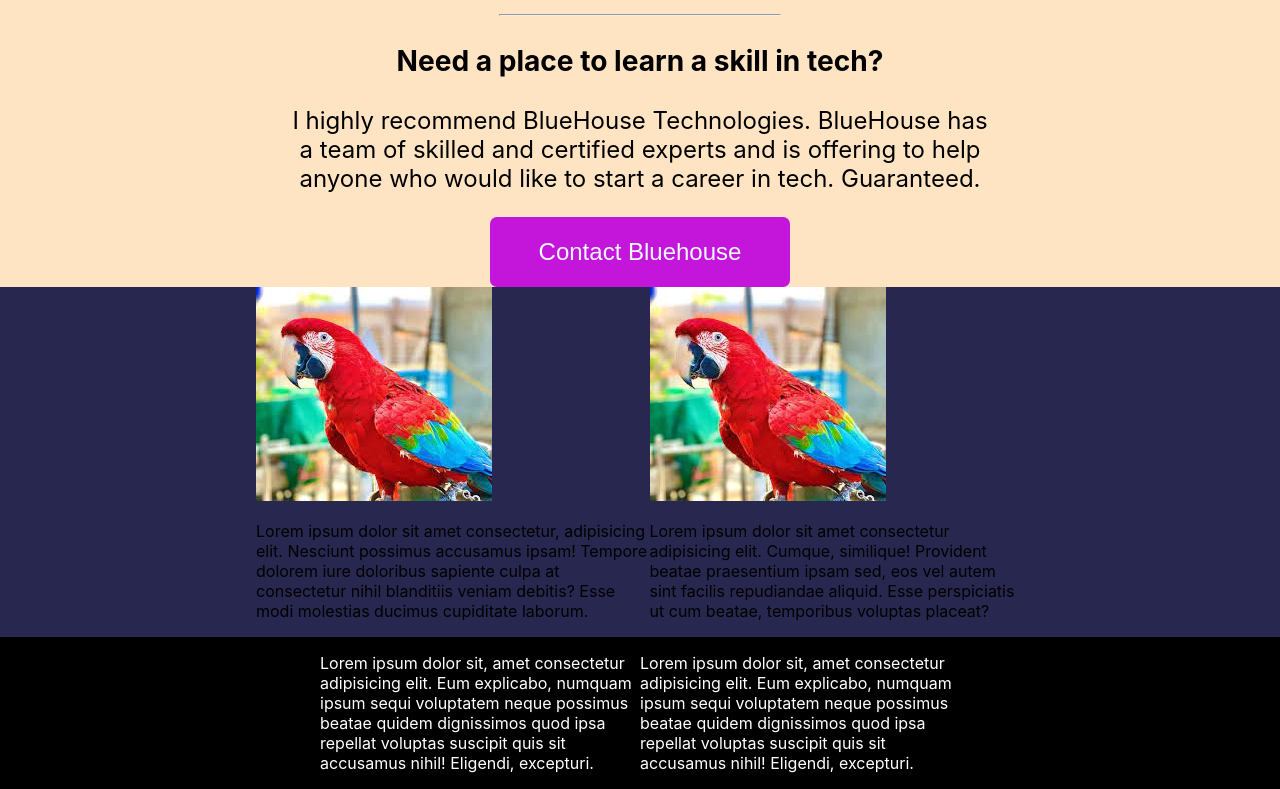
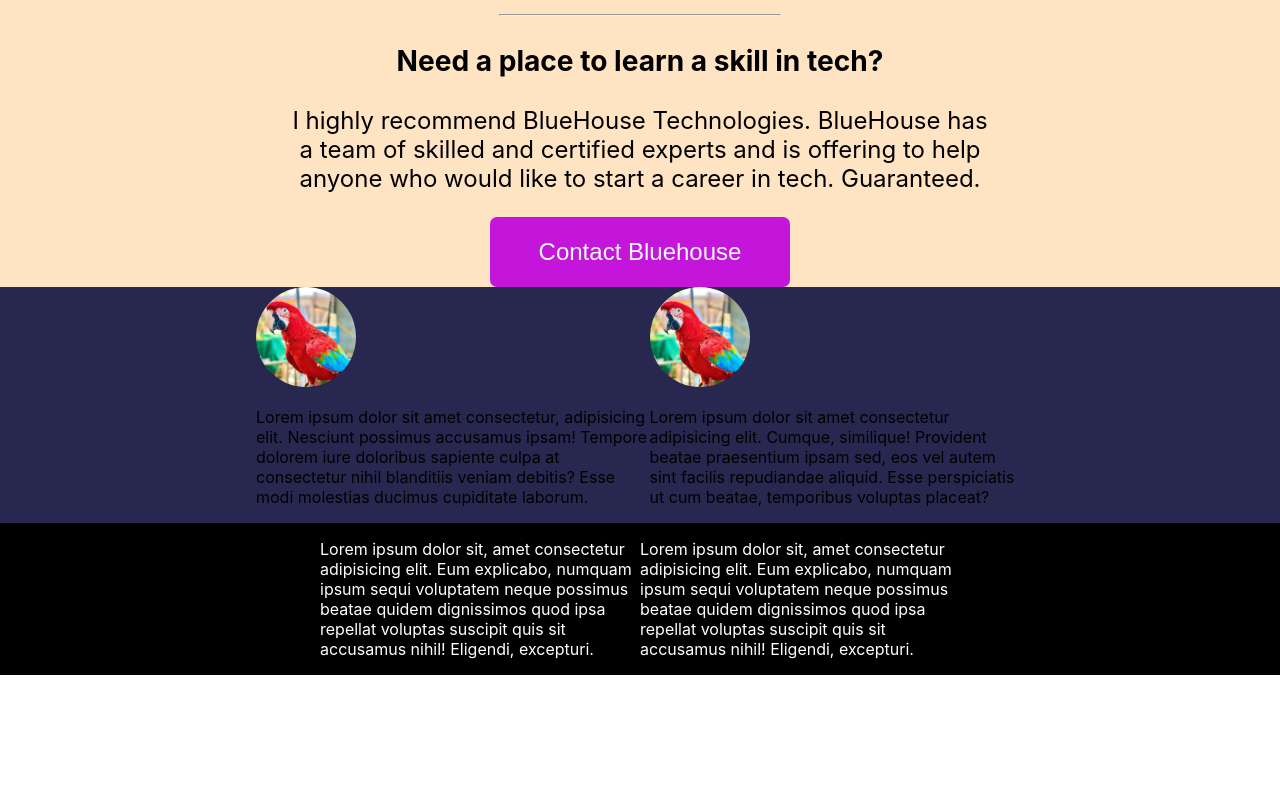
Before and after one commit to Muelji/myportfoliowebsite, a React (Create React App) app: page / in a window 1280 px wide. Shown: the part 2979-3768 px from the top of the page. After the commit the page ends 3654 px from the top, so only its background shows below. Built offline with nearby package versions, Linux system fonts and the light colour scheme.

Commit message:
working on the test component

```diff
--- a/src/Components/Test.css
+++ b/src/Components/Test.css
@@ -8,3 +8,10 @@
     width: 60%;
     margin: auto;
 }
+
+.imgp{
+    width: 100px;
+    height: 100px;
+    border-radius: 100px;
+
+}
```
